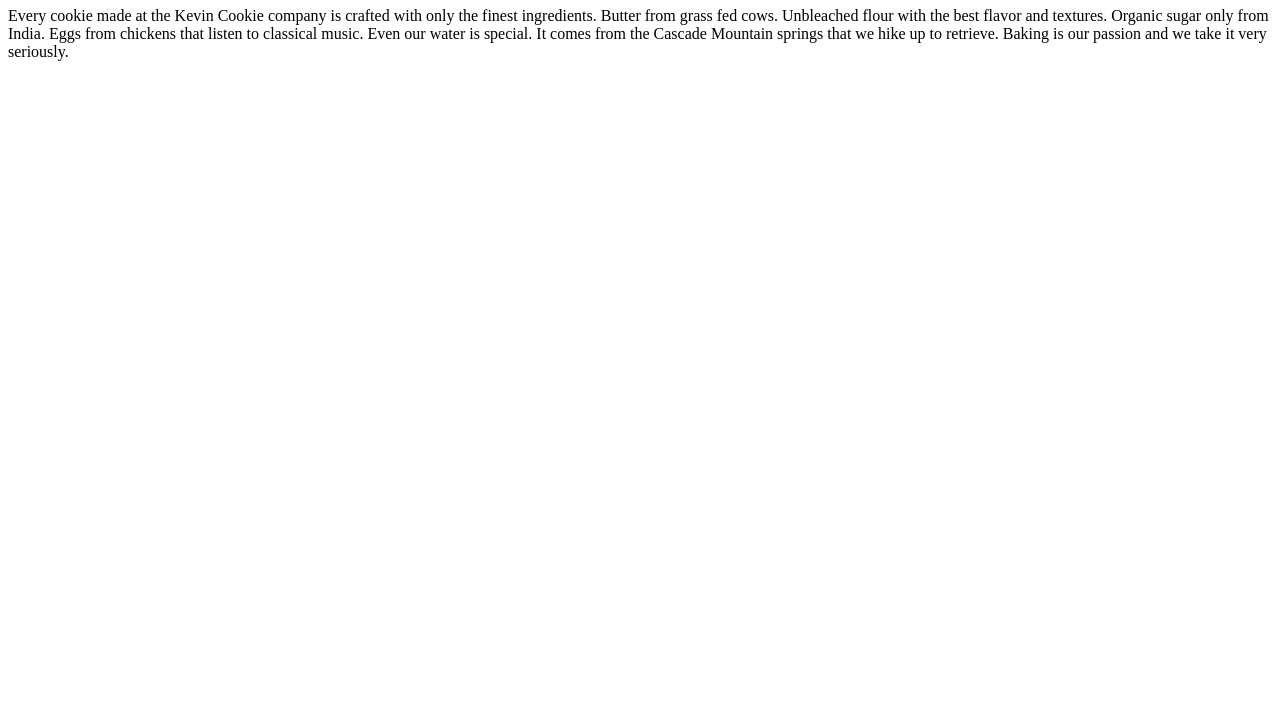
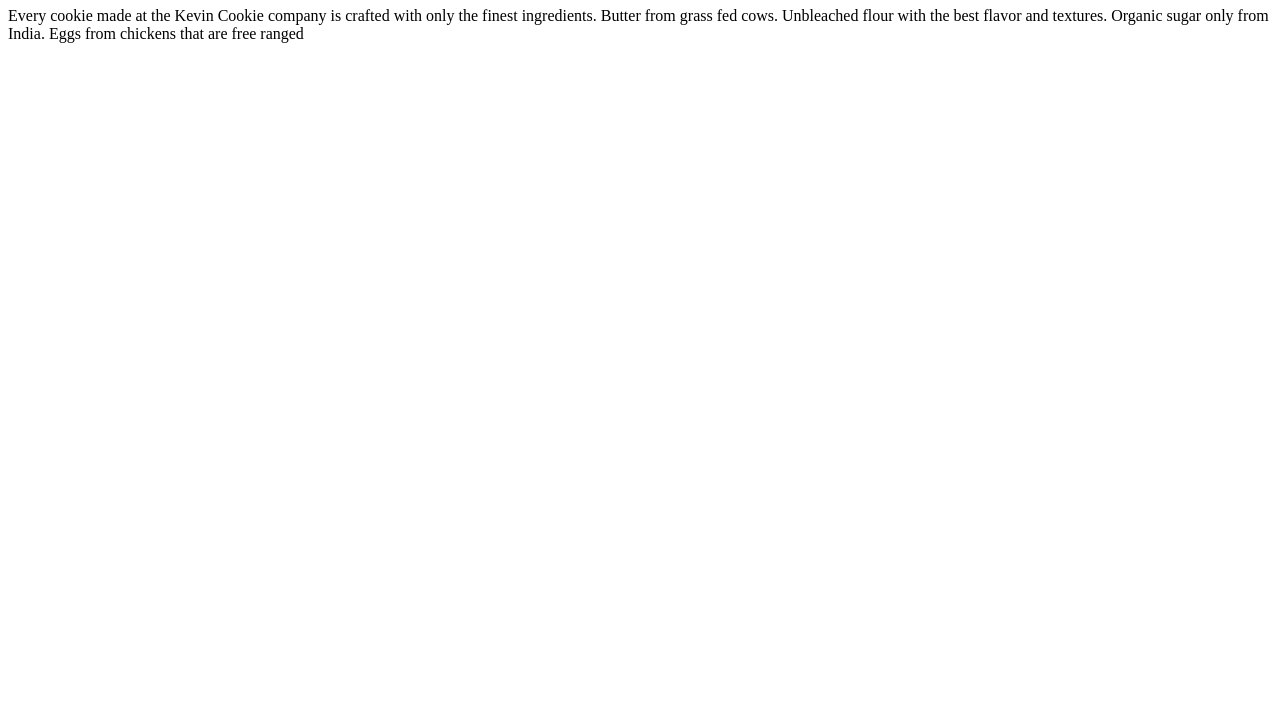
Before and after one commit to shadow88s/KevinCookieCompany.com, a plain HTML site: page index.htm in a window 1280 px wide. Shown: the part 73-800 px from the top of the page. Drawn offline with Linux system fonts and the light colour scheme.

Commit message:
updated text to free range

```diff
--- a/index.htm
+++ b/index.htm
@@ -3,7 +3,6 @@
 <body>
 
 <h1>Deliciousness in every bite!</h1>
-<p>Every cookie made at the Kevin Cookie company is crafted with only the finest ingredients. Butter from grass fed cows. Unbleached flour with the best flavor and textures. Organic sugar only from India. Eggs from chickens that listen to classical music. Even our water is special. It comes from the Cascade Mountain springs that we hike up to retrieve. Baking is our passion and we take it very seriously.</p>
-
+<p>Every cookie made at the Kevin Cookie company is crafted with only the finest ingredients. Butter from grass fed cows. Unbleached flour with the best flavor and textures. Organic sugar only from India. Eggs from chickens that are free ranged
 </body>
 </html>
```
